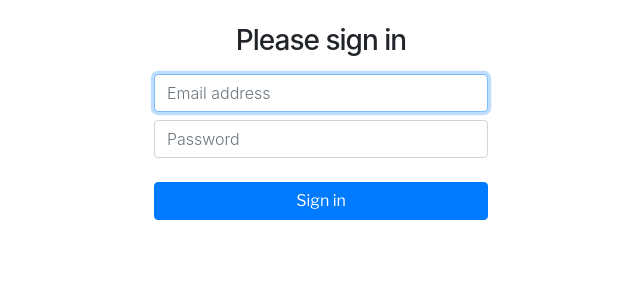
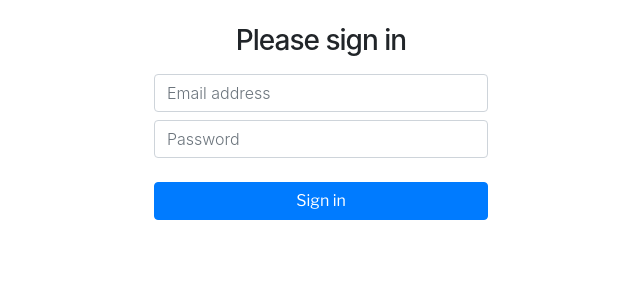
Before and after one commit to adamheldring/nextjs-starter, a Next.js app: page /login in a window 1280 px wide. Shown: the top 300 px of the page, without its empty margins (319-959 px from the left). Built offline with nearby package versions, Linux system fonts and the light colour scheme.

Commit message:
Add navigation to /news after login

```diff
--- a/pages/login.jsx
+++ b/pages/login.jsx
@@ -1,4 +1,6 @@
 import React, { Component } from "react";
+import Router from "next/router";
+
 import apiHelper from "../shared/helpers/apiHelper";
 
 export default class LoginPage extends Component {
@@ -19,9 +21,13 @@ export default class LoginPage extends Component {
       apiHelper.setToken(data.token);
 
       apiHelper.get("/api/v1/me/").then(({ data }) => console.log(data));
+
+      Router.push("/news");
     };
 
-    const onError = error => console.log(error);
+    const onError = error => {
+      console.log(error);
+    };
 
     apiHelper
       .post("/api-token-auth/", payload)
@@ -45,7 +51,7 @@ export default class LoginPage extends Component {
                 className="form-control mb-2"
                 placeholder="Email address"
                 required=""
-                autofocus=""
+                autoFocus=""
                 name="email"
                 onChange={this.handleInputChange}
               />
```
